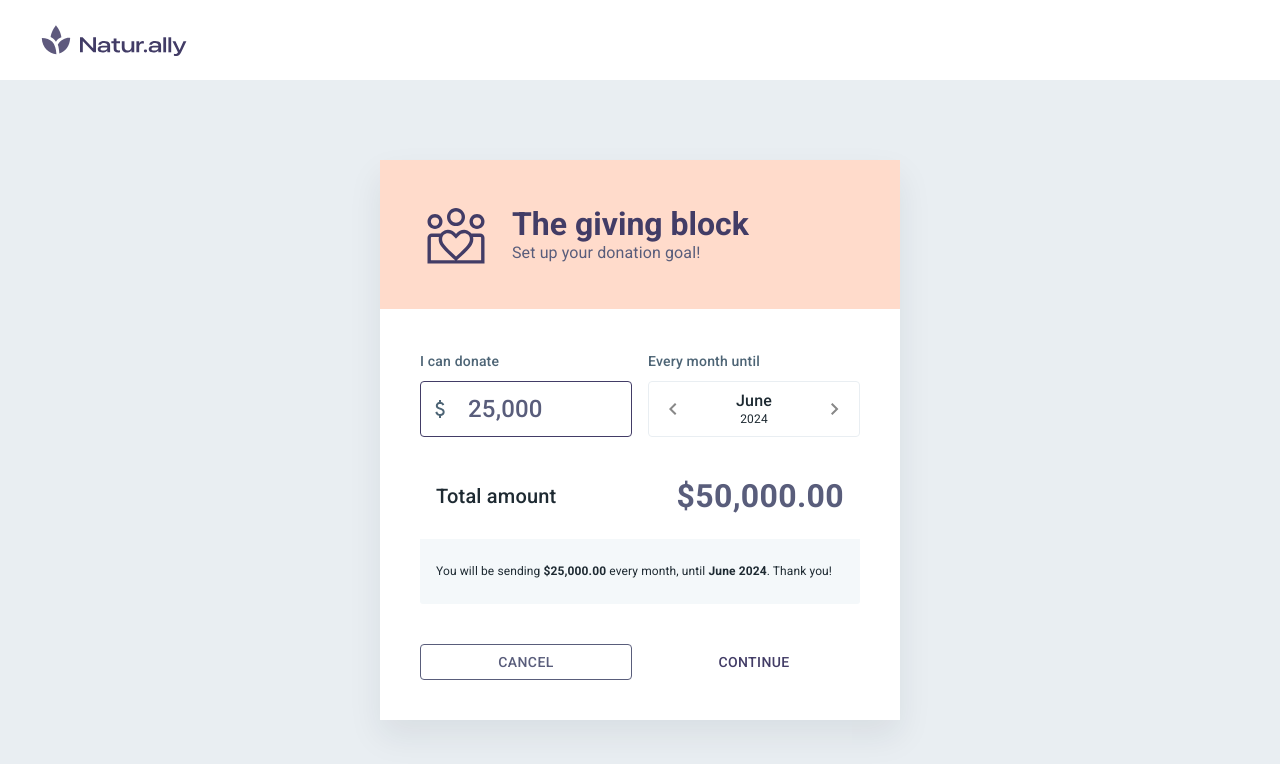
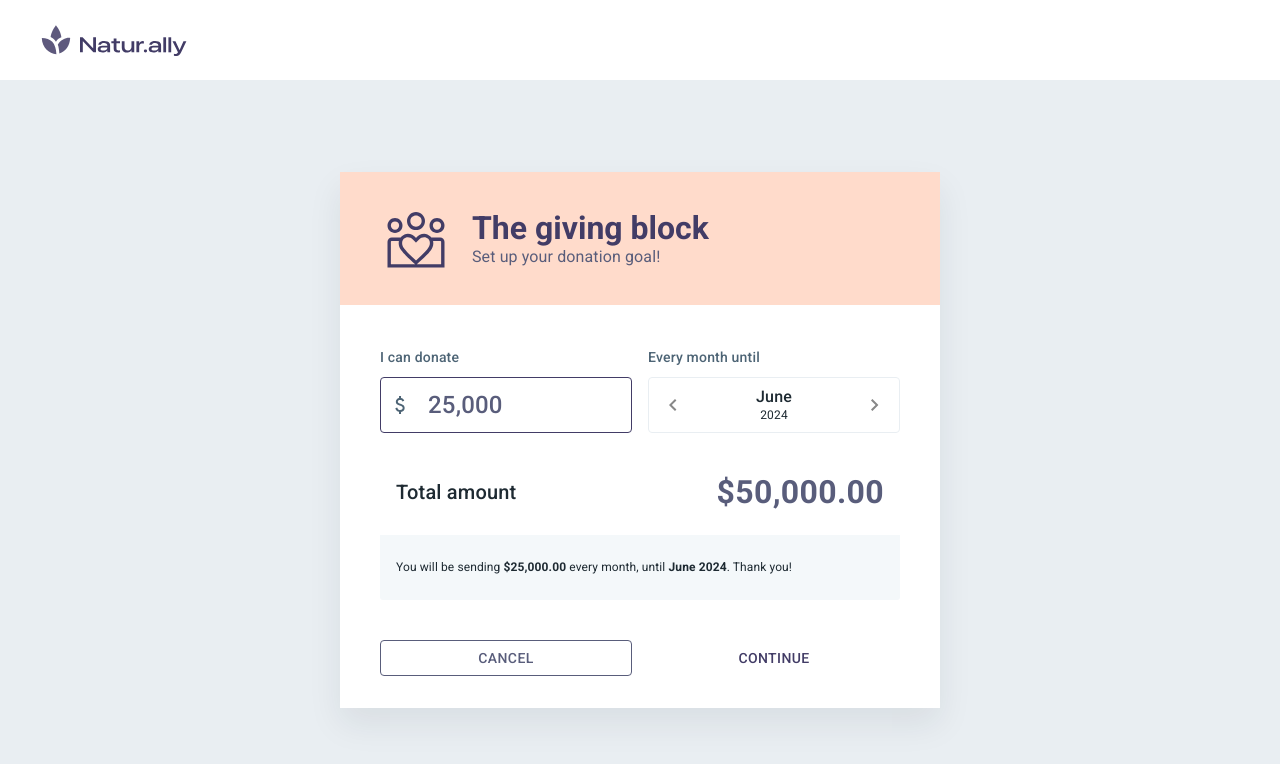
Before and after one commit to nawrotw/donation, a React (Vite) app: page / in a window 1280 px wide. Shown: the top 764 px of the page. Built offline with nearby package versions, Linux system fonts and the light colour scheme.

Commit message:
Styles review

```diff
--- a/src/pages/donationPage/DonationPage.tsx
+++ b/src/pages/donationPage/DonationPage.tsx
@@ -11,14 +11,13 @@ import { calcMonthsCount } from "../../common/utils/date/monthCalculations.ts";
 
 const Root = styled('div')(({ theme }) => ({
   position: 'relative',
-  padding: theme.spacing(3),
-  paddingBottom: theme.spacing(5),
+  padding: theme.spacing(3, 3, 5, 3),
   [theme.breakpoints.up('sm')]: {
     width: '100%'
   },
   [theme.breakpoints.up('md')]: {
-    padding: theme.spacing(5),
-    width: 520
+    padding: theme.spacing(4, 5),
+    width: 600
   },
   backgroundColor: colors.background,
   boxShadow: "0px 16px 32px 0px #1E2A3214",
@@ -27,7 +26,15 @@ const Root = styled('div')(({ theme }) => ({
   }
 }));
 
-const StyledGivingBlock = styled(GivingBlock)``;
+const StyledGivingBlock = styled(GivingBlock)(({ theme }) => ({
+  margin: theme.spacing(-3, -3, -3, -3),
+  padding: theme.spacing(3, 3, 3, 3),
+  [theme.breakpoints.up('md')]: {
+    margin: theme.spacing(-4, -5),
+    padding: theme.spacing(4, 5),
+  },
+
+}));
 
 export const MobileCancelButton = styled((IconButton))`
     position: absolute;
@@ -59,7 +66,7 @@ export const DonationPage = () => {
   }
   return (
     <Root>
-      <StyledGivingBlock sx={{ m: {xs: -3, md: -5}, p: {xs: 3, md: 5} }}/>
+      <StyledGivingBlock/>
       <DonationForm amount={amount} date={untilDate} onAmountChange={setAmount} onDateChange={onUntilDateChange}/>
       <DonationSummary amount={amount} monthsCount={monthsCount} totalDonation={totalDonation}/>
       {isMobile && <MobileCancelButton sx={{ m: 1 }} onClick={onCancel}><CloseIcon/></MobileCancelButton>}
--- a/src/pages/donationPage/components/GivingBlock.tsx
+++ b/src/pages/donationPage/components/GivingBlock.tsx
@@ -9,7 +9,6 @@ const Root = styled('div')(({ theme }) => ({
   color: theme.palette.primary.main,
   [theme.breakpoints.up('sm')]: {
     textAlign: 'left',
-    padding: theme.spacing(3, 4, 3),
   },
 }));
 
--- a/src/styles/theme.ts
+++ b/src/styles/theme.ts
@@ -30,6 +30,7 @@ export const defaultTheme: ThemeOptions = {
       defaultProps: {
         variant: 'contained',
         disableRipple: true,
+        sx: { p: 1.5 }
       },
       styleOverrides: {
         containedPrimary: {
```
